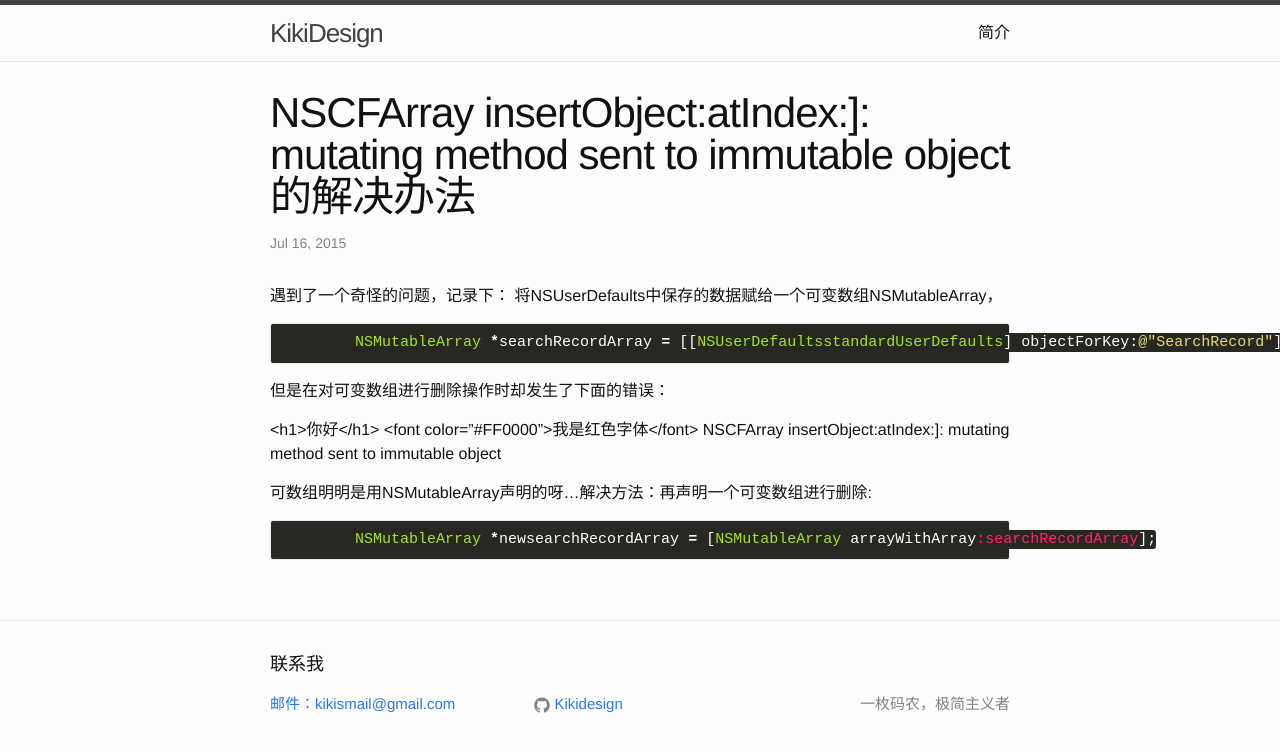
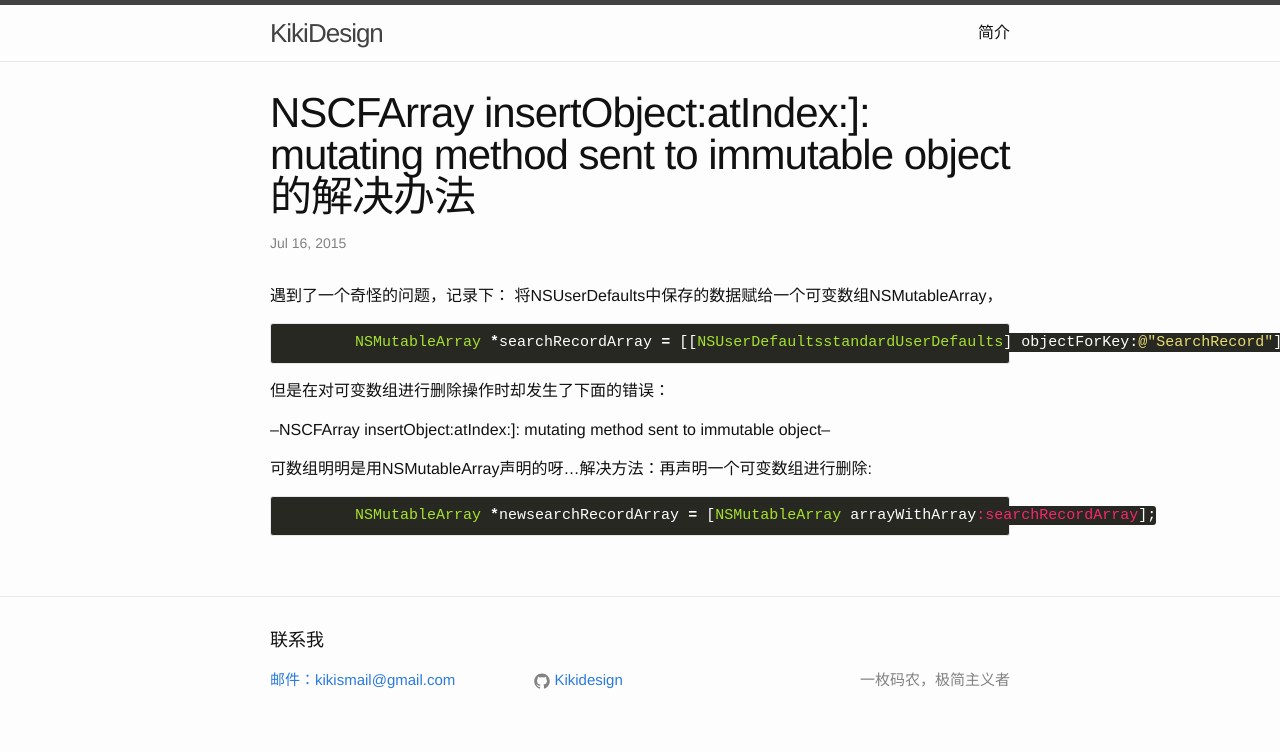
Before and after one commit to kikidesign/kikidesign.github.io, a Jekyll site: the page built from _posts/2015-07-16-mutating-method-sent-to-immutable-object.markdown, in a window 1280 px wide. Shown: the top 752 px of the page. Built offline with Jekyll 4.4.1, drawn with Linux system fonts in a browser that asks for light colours.

Commit message:
mutating method sent to immutable object5

```diff
--- a/_posts/2015-07-16-mutating-method-sent-to-immutable-object.markdown
+++ b/_posts/2015-07-16-mutating-method-sent-to-immutable-object.markdown
@@ -12,9 +12,7 @@ categories: iOS update
 {% endhighlight %}
 但是在对可变数组进行删除操作时却发生了下面的错误：
 
-&lt;h1&gt;你好&lt;/h1&gt;
-&lt;font color="#FF0000"&gt;我是红色字体&lt;/font&gt;
- NSCFArray insertObject:atIndex:]: mutating method sent to immutable object
+--NSCFArray insertObject:atIndex:]: mutating method sent to immutable object--
 
 可数组明明是用NSMutableArray声明的呀...解决方法：再声明一个可变数组进行删除:
 {% highlight ruby %}
```
